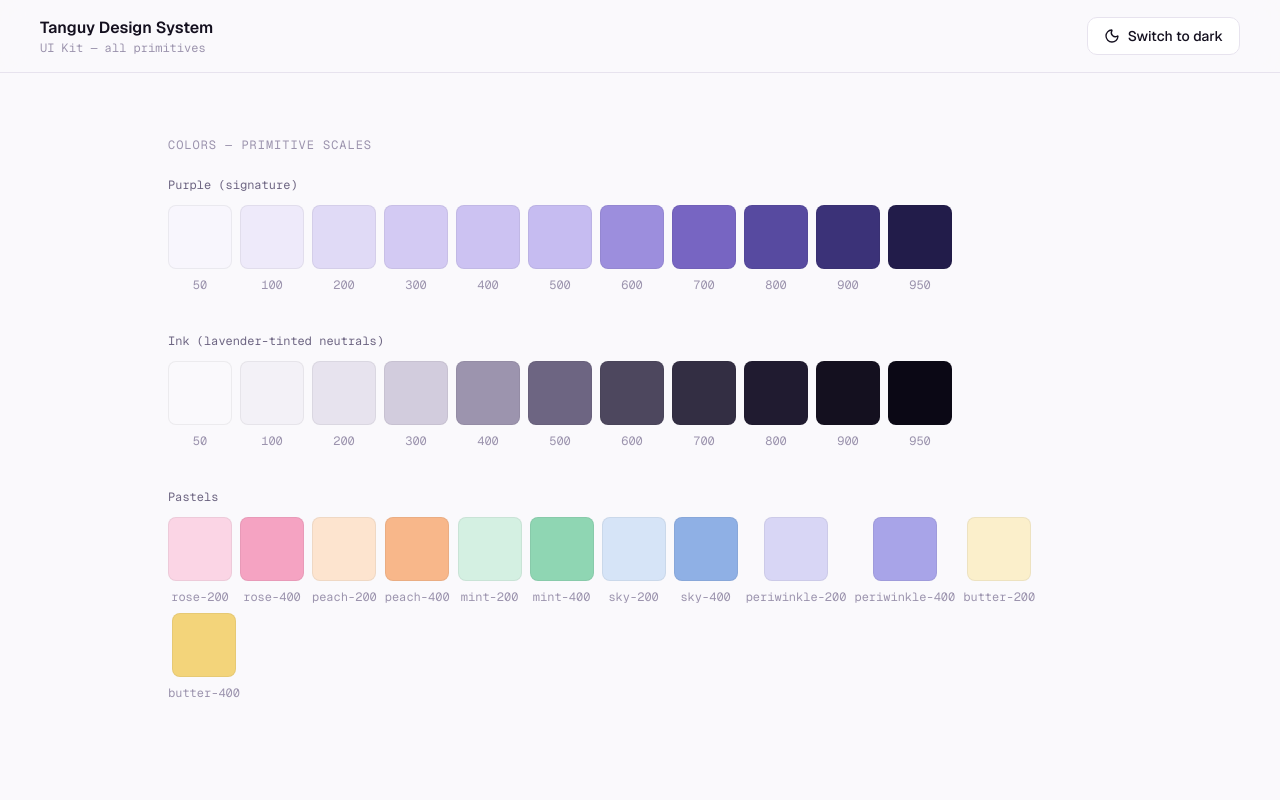
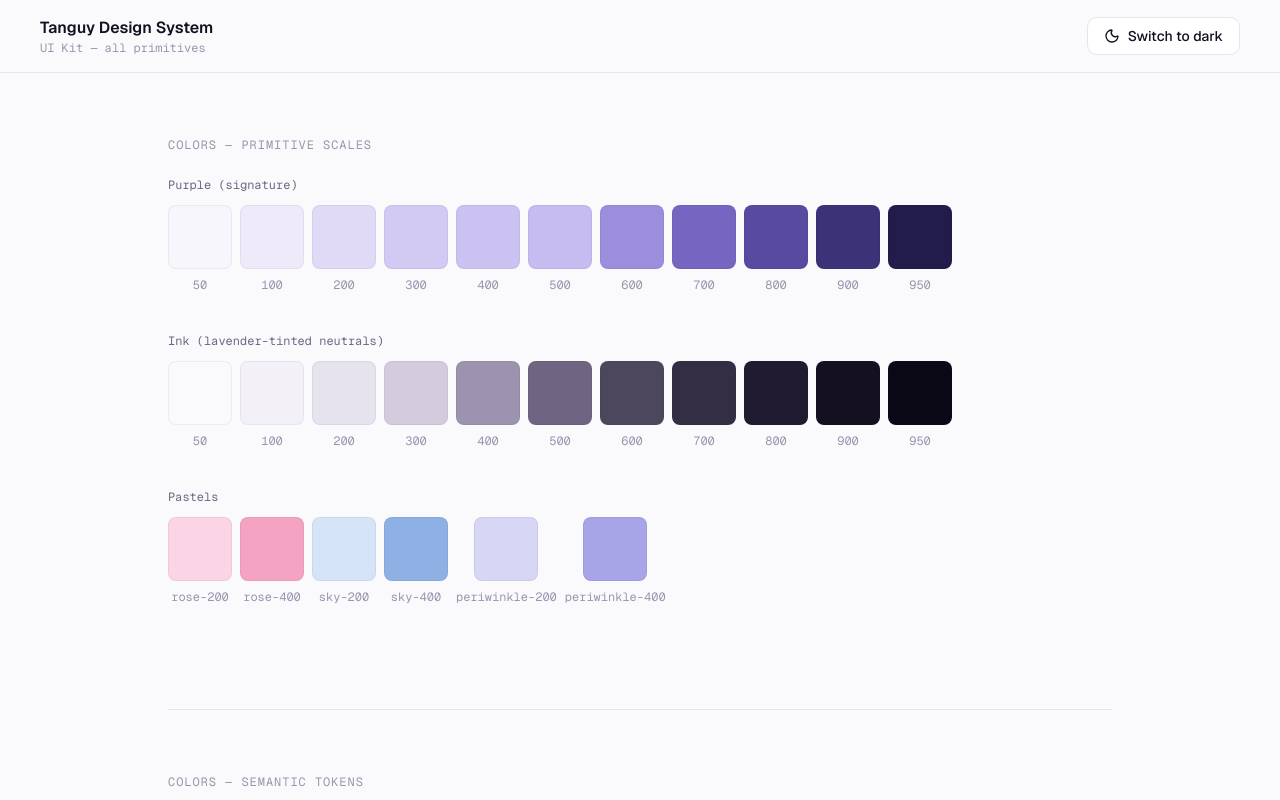
Before and after one commit to Bima42/portfolio, a Next.js app in the folder ssr/: page /en/ui-kit in a window 1280 px wide. Shown: the top 800 px of the page. Built offline with nearby package versions, Linux system fonts and the light colour scheme.

Commit message:
chore: clear design

```diff
--- a/ssr/src/app/[locale]/ui-kit/page.tsx
+++ b/ssr/src/app/[locale]/ui-kit/page.tsx
@@ -77,16 +77,10 @@ const PRIMITIVE_PALETTES = [
 		shades: [
 			{ label: "rose-200", cls: "bg-rose-200" },
 			{ label: "rose-400", cls: "bg-rose-400" },
-			{ label: "peach-200", cls: "bg-peach-200" },
-			{ label: "peach-400", cls: "bg-peach-400" },
-			{ label: "mint-200", cls: "bg-mint-200" },
-			{ label: "mint-400", cls: "bg-mint-400" },
 			{ label: "sky-200", cls: "bg-sky-200" },
 			{ label: "sky-400", cls: "bg-sky-400" },
 			{ label: "periwinkle-200", cls: "bg-periwinkle-200" },
 			{ label: "periwinkle-400", cls: "bg-periwinkle-400" },
-			{ label: "butter-200", cls: "bg-butter-200" },
-			{ label: "butter-400", cls: "bg-butter-400" },
 		],
 	},
 ] as const;
--- a/ssr/src/app/globals.css
+++ b/ssr/src/app/globals.css
@@ -33,8 +33,6 @@
         'Geist', ui-sans-serif, system-ui, -apple-system, 'Segoe UI', sans-serif;
     --font-mono:
         'Geist Mono', ui-monospace, 'SF Mono', Menlo, Consolas, monospace;
-    --font-display: 'Geist', ui-sans-serif, system-ui, sans-serif;
-
     /* Weights */
     --font-weight-regular: 400;
     --font-weight-medium: 500;
@@ -82,18 +80,12 @@
     /* ── Pastel companions */
     --color-rose-200: #fbd5e5;
     --color-rose-400: #f5a3c2;
-    --color-peach-200: #fde4cf;
-    --color-peach-400: #f8b78a;
-    --color-mint-200: #d4f0e2;
-    --color-mint-400: #8fd6b3;
     --color-sky-200: #d6e4f7;
     --color-sky-300: #b8cdef;
     --color-sky-400: #8fb0e5;
     --color-sky-500: #6a8fd8;
     --color-periwinkle-200: #d8d6f5;
     --color-periwinkle-400: #a8a4e8;
-    --color-butter-200: #fbefcb;
-    --color-butter-400: #f3d47a;
 
     /* ── Ink neutrals (lavender-tinted, never pure gray) */
     --color-ink-50: #faf9fc;
@@ -143,34 +135,6 @@
         0 4px 8px -4px rgba(59, 50, 120, 0.06);
     --shadow-xl: 0 24px 48px -12px rgba(59, 50, 120, 0.18);
 
-    /* ── Easing — cinematic signature */
-    --ease-out-soft: cubic-bezier(0.22, 1, 0.36, 1);
-    --ease-out-quart: cubic-bezier(0.25, 1, 0.5, 1);
-    --ease-in-out: cubic-bezier(0.65, 0, 0.35, 1);
-    --ease-spring: cubic-bezier(0.34, 1.56, 0.64, 1);
-
-    /* ── Durations */
-    --duration-fast: 160ms;
-    --duration-base: 240ms;
-    --duration-slow: 420ms;
-    --duration-slower: 720ms;
-    --duration-cinematic: 1200ms;
-
-    /* ── Animations */
-    --animate-drift: tp-drift 22s cubic-bezier(0.22, 1, 0.36, 1) infinite
-        alternate;
-
-    @keyframes tp-drift {
-        0% {
-            transform: translate(0, 0) scale(1);
-        }
-        50% {
-            transform: translate(40px, -30px) scale(1.12);
-        }
-        100% {
-            transform: translate(-30px, 40px) scale(0.92);
-        }
-    }
 }
 
 /* ── 3. Semantic tokens — light (default) ────────────────────────
```
